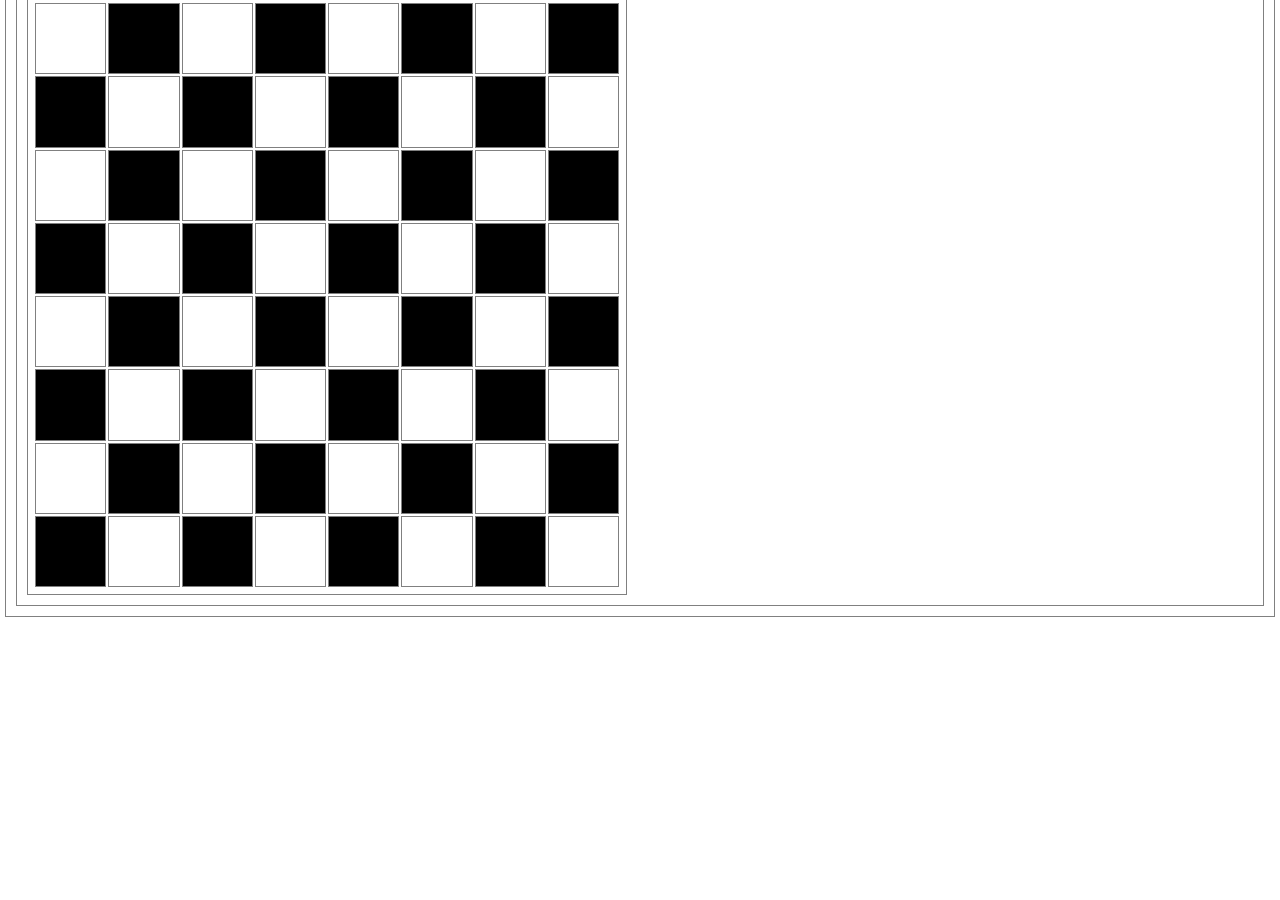
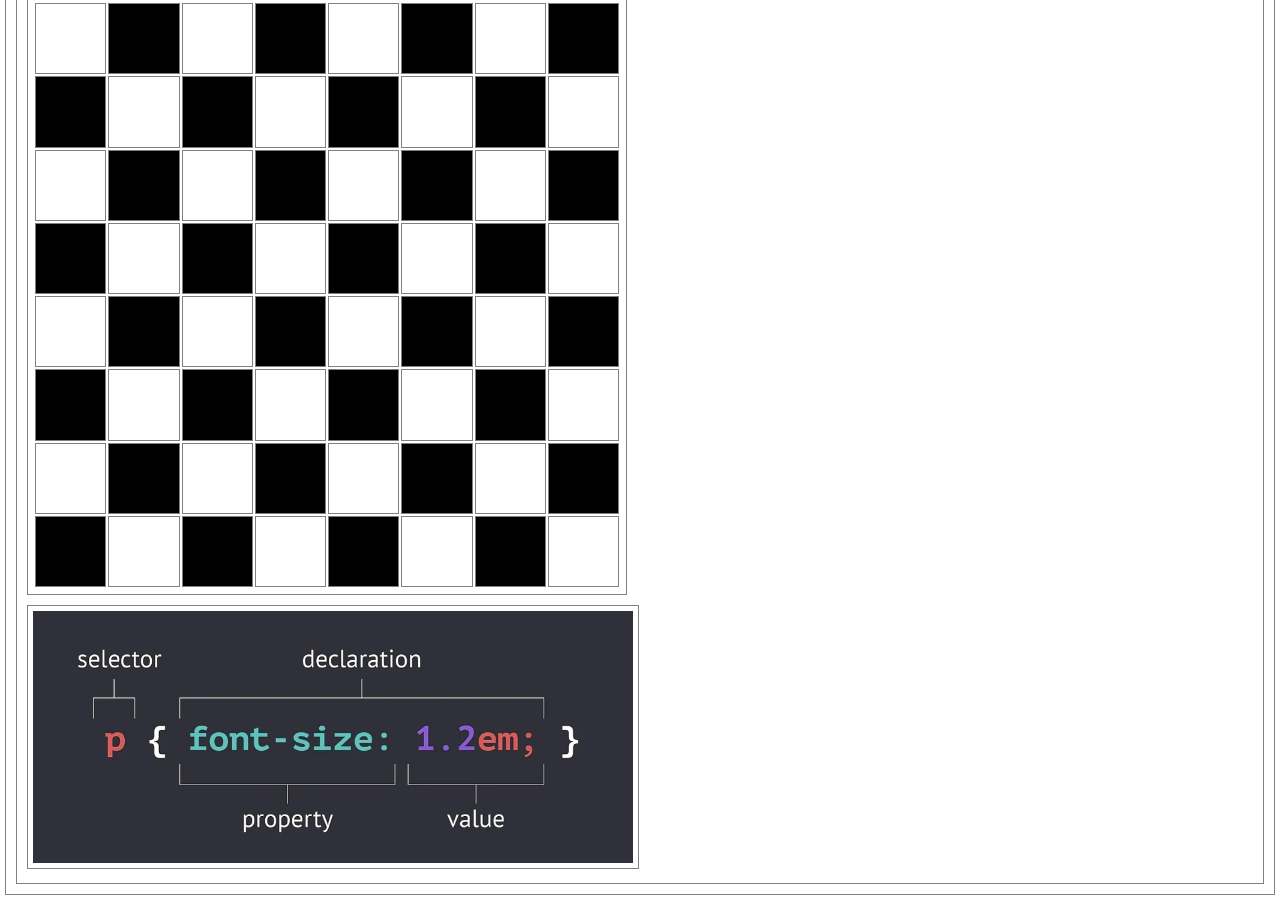
Before and after one commit to astrid116/Jegyzet, a plain HTML site: page index.html in a window 1280 px wide. Shown: the part 2050-2950 px from the top of the page. Before the commit the page ends 2672 px from the top, so only its background shows below. Drawn offline with Linux system fonts and the light colour scheme.

Commit message:
frissites

```diff
--- a/index.html
+++ b/index.html
@@ -218,6 +218,7 @@
             <td></td>
         </tr>
     </table>
+    <img src="imamges/css selector.webp" width="600" alt="css selector" title="css selector">
 </body>
 
 </html>
```
Also changed, not shown: 1 other file.
